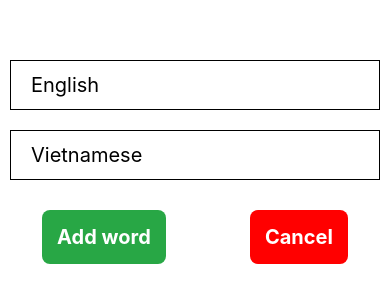
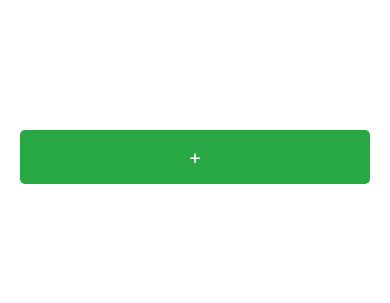
Before and after one commit to tram0808/tram0808, a React Native app: screen / in a window 390 px wide. Shown: the part 265-568 px from the top of the page. Built offline with nearby package versions, Linux system fonts and the light colour scheme.

Commit message:
update form, tao button'+'

```diff
--- a/src/common/Form.js
+++ b/src/common/Form.js
@@ -2,14 +2,21 @@ import React, { Component } from 'react'
 import {Text,KeyboardAvoidingView,TextInput,TouchableOpacity,View,} from 'react-native';
 
 export default class Form extends Component {
-    constructor(props){
+    constructor(props) {
         super(props);
-        this.txtEn='';
-        this.txtVn='';
+        this.txtEn = '';
+        this.txtVn = '';
+        this.state = {
+          shouldShowform: false,
+        };
       }
-    render() {
+      toggleForm = () => {
+        this.setState({shouldShowform: !this.state.shouldShowform});
+      };
+      renderForm = () => {
+        if (this.state.shouldShowform) {
           return (
-        <KeyboardAvoidingView behavior="padding">
+                <View>
                     <TextInput
                     style={{
                         height: 50,
@@ -20,8 +27,7 @@ export default class Form extends Component {
                         paddingHorizontal: 20,
                         }}
                         placeholder="English"
-
-            onChangeText={text =>this.txtEn=text }
+                        onChangeText={text => (this.txtEn = text)}
                     />
                     <TextInput
                     style={{
@@ -33,7 +39,7 @@ export default class Form extends Component {
                         paddingHorizontal: 20,
                         }}
                         placeholder="Vietnamese"
-            onChangeText={text =>this.txtVn=text }
+                        onChangeText={text => (this.txtVn = text)}
                     />
                     <View
                         style={{
@@ -43,7 +49,7 @@ export default class Form extends Component {
                         }}>
                         <TouchableOpacity
                         onPress={() => {
-                    console.log(this.txtEn, this.txtVn)
+                            console.log(this.txtEn, this.txtVn);
                         }}
                         style={{
                             backgroundColor: '#28a745',
@@ -55,6 +61,7 @@ export default class Form extends Component {
                         </Text>
                         </TouchableOpacity>
                         <TouchableOpacity
+                        onPress={() => this.toggleForm()}
                         style={{
                             backgroundColor: 'red',
                             padding: 15,
@@ -65,6 +72,34 @@ export default class Form extends Component {
                         </Text>
                         </TouchableOpacity>
                     </View>
+                </View>
+            );
+    }   else {
+            return (
+                <TouchableOpacity
+                onPress={() => this.toggleForm()}
+                style={{
+                    marginHorizontal: 20,
+                    paddingVertical: 15,
+                    backgroundColor: '#28a745',
+                    alignItems: 'center',
+                    borderRadius: 5,
+                }}>
+                <Text
+                    style={{
+                    color: 'white',
+                    fontSize: 20,
+                    }}>
+                    +
+                </Text>
+                </TouchableOpacity>
+            );
+        }
+    };
+  render() {
+    return (
+      <KeyboardAvoidingView behavior="height">
+        {this.renderForm()}
       </KeyboardAvoidingView>
     );
   }
```
Lines whose indentation alone changed are shown as unchanged.
